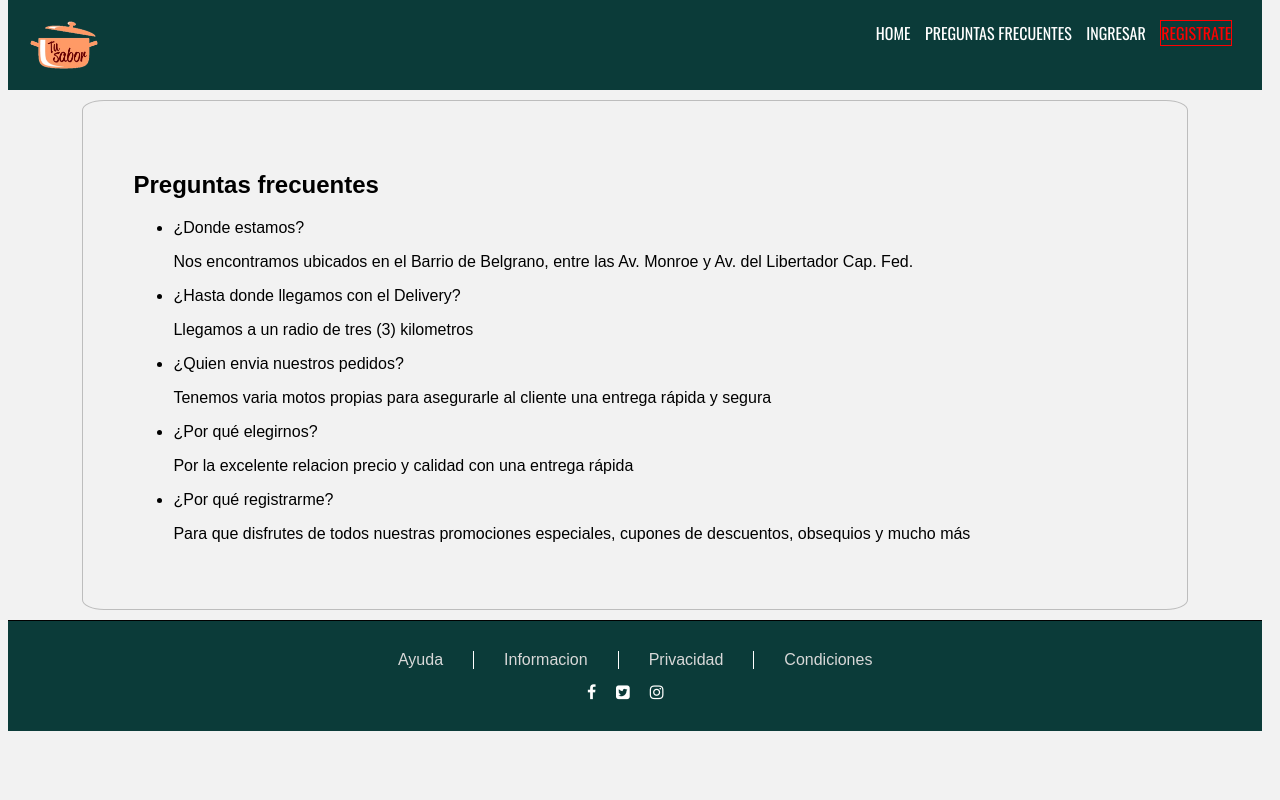
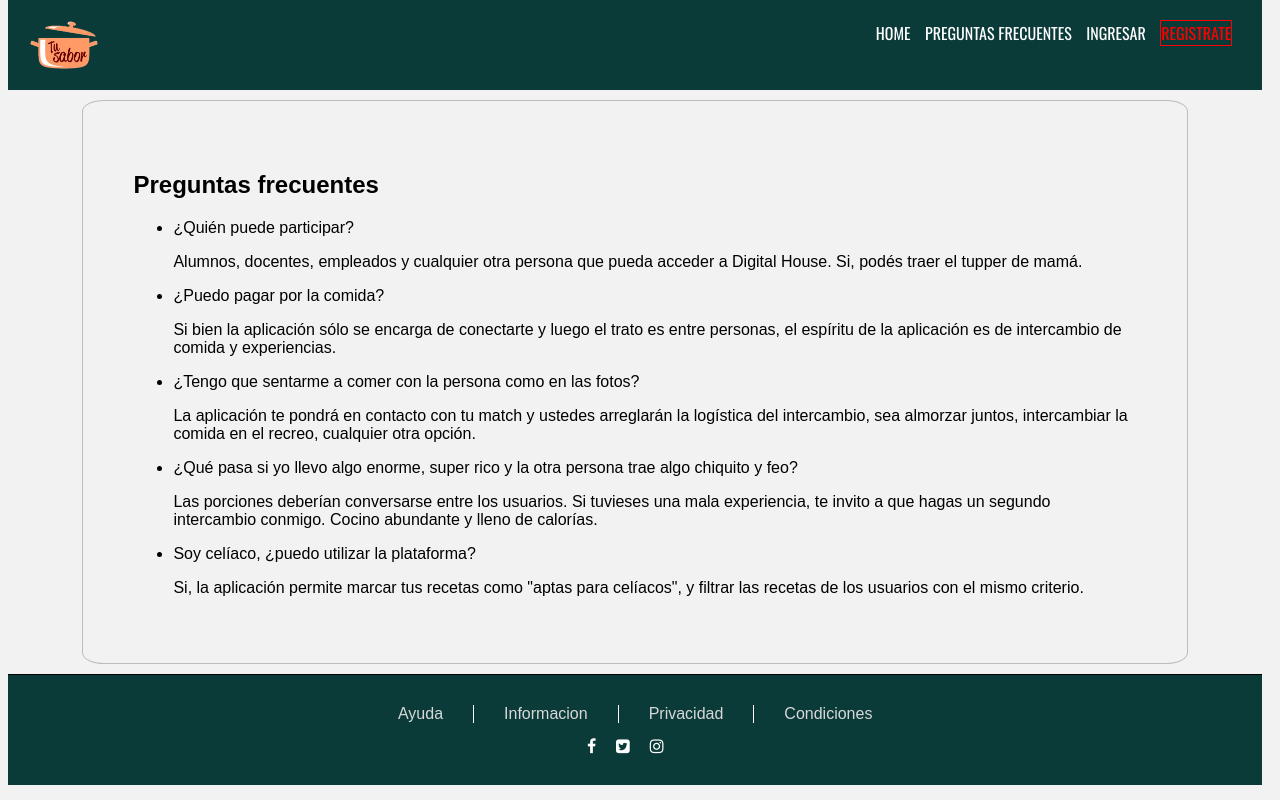
Before and after one commit to Santiago-Deluca/proyecto-integrador, a PHP site: page /faq.php in a window 1280 px wide. Run offline with PHP 8.4, Linux system fonts and the light colour scheme.

Commit message:
Actualización del FAQ

```diff
--- a/faq.php
+++ b/faq.php
@@ -18,16 +18,16 @@
      		<div class="panelbig">
      			<h2>Preguntas frecuentes</h2>
     			<ul>
-     				<li>¿Donde estamos?</li>
-     				<p> Nos encontramos ubicados en el Barrio de Belgrano, entre las Av. Monroe y Av. del Libertador Cap. Fed.</p>
-     				<li>¿Hasta donde llegamos con el Delivery?</li>
-     				<p>Llegamos a un radio de tres (3) kilometros</p>
-     				<li>¿Quien envia nuestros pedidos?</li>
-     				<p>Tenemos varia motos propias para asegurarle al cliente una entrega rápida y segura</p>
-     				<li>¿Por qué elegirnos?</li>
-     				<p>Por la excelente relacion precio y calidad con una entrega rápida </p>
-     				<li>¿Por qué registrarme?</li>
-     				<p>Para que disfrutes de todos nuestras promociones especiales, cupones de descuentos, obsequios y mucho más</p>
+     				<li>¿Quién puede participar?</li>
+     				<p>Alumnos, docentes, empleados y cualquier otra persona que pueda acceder a Digital House. Si, podés traer el tupper de mamá.</p>
+     				<li>¿Puedo pagar por la comida?</li>
+     				<p>Si bien la aplicación sólo se encarga de conectarte y luego el trato es entre personas, el espíritu de la aplicación es de intercambio de comida y experiencias.</p>
+     				<li>¿Tengo que sentarme a comer con la persona como en las fotos?</li>
+     				<p>La aplicación te pondrá en contacto con tu match y ustedes arreglarán la logística del intercambio, sea almorzar juntos, intercambiar la comida en el recreo, cualquier otra opción.</p>
+     				<li>¿Qué pasa si yo llevo algo enorme, super rico y la otra persona trae algo chiquito y feo?</li>
+     				<p>Las porciones deberían conversarse entre los usuarios. Si tuvieses una mala experiencia, te invito a que hagas un segundo intercambio conmigo. Cocino abundante y lleno de calorías.</p>
+     				<li>Soy celíaco, ¿puedo utilizar la plataforma?</li>
+     				<p>Si, la aplicación permite marcar tus recetas como "aptas para celíacos", y filtrar las recetas de los usuarios con el mismo criterio.</p>
      			</ul>
         </div>
       </div>
```
